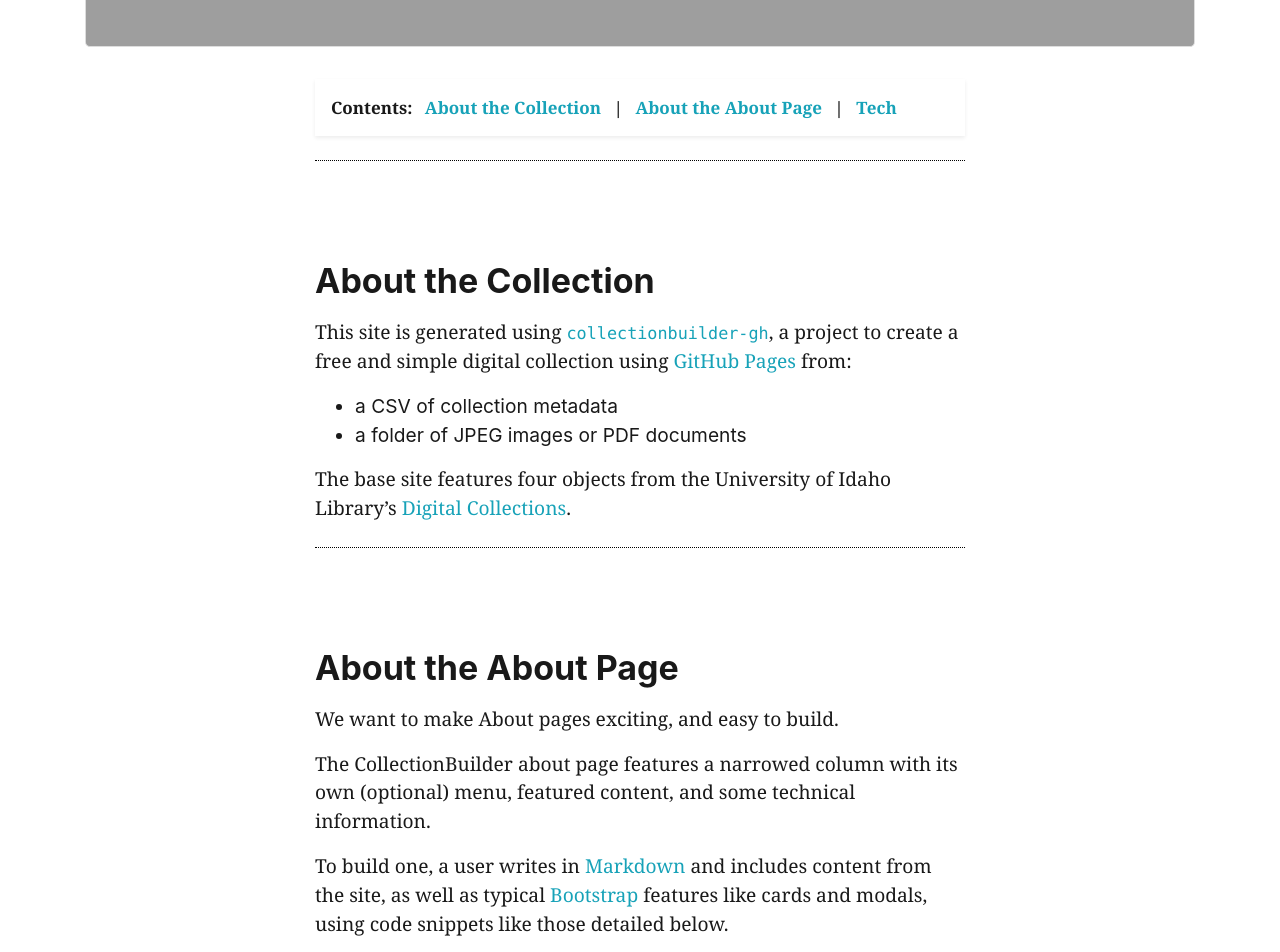
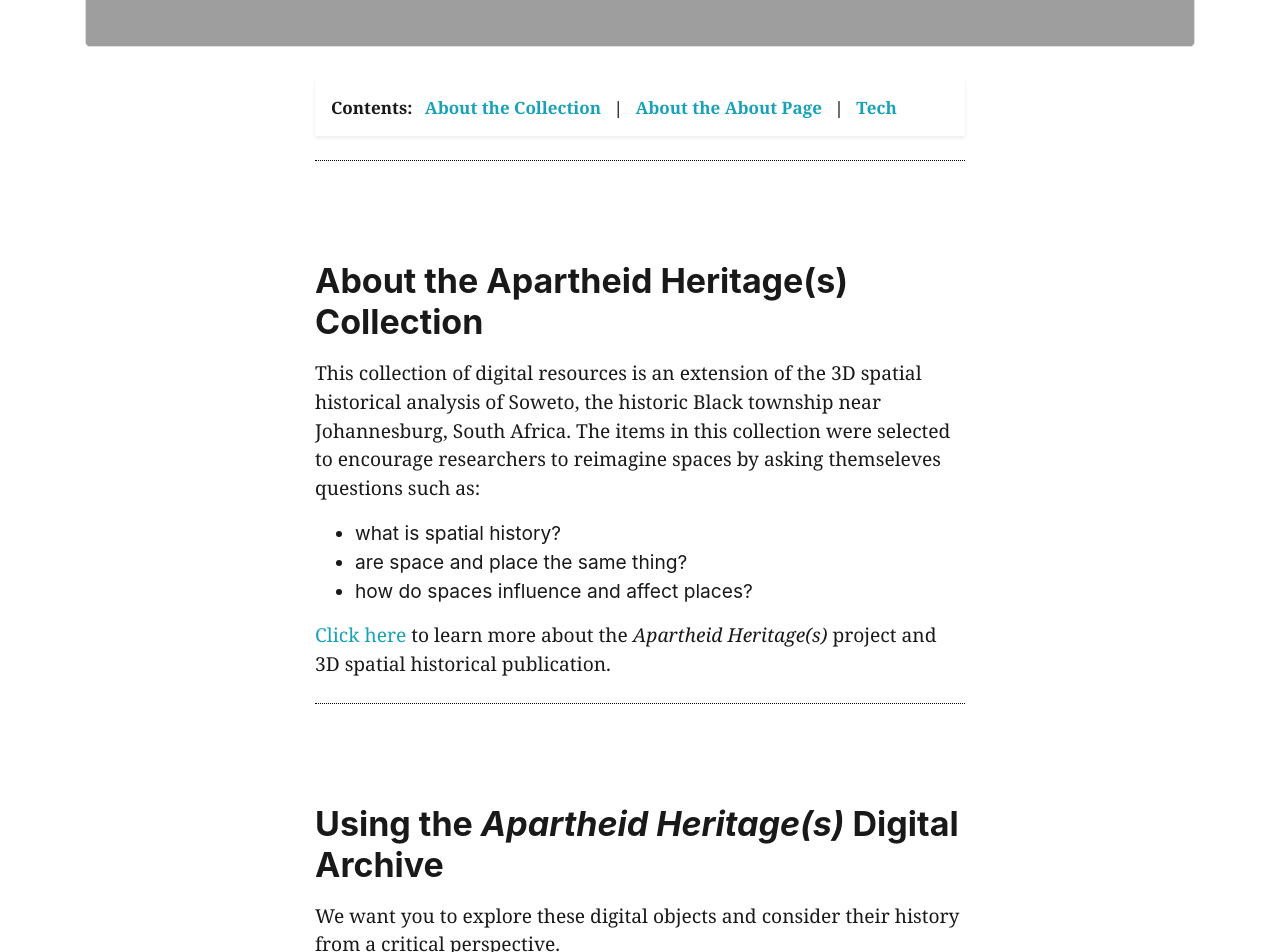
Before and after one commit to CassieConnected/AHDigitalArchive, a Jekyll site: the page built from pages/about.md, in a window 1280 px wide and 1400 px high, scrolled down 390 px. Shown: the top 952 px of the window. Built offline with Jekyll 4.4.1, drawn with Linux system fonts in a browser that asks for light colours; nearby versions of some CDN libraries; some of the changed text lies outside the part shown.

Commit message:
Update about.md

```diff
--- a/pages/about.md
+++ b/pages/about.md
@@ -1,5 +1,5 @@
 ---
-title: About
+title: About *Apartheid Heritage(s)*
 layout: about
 permalink: /about.html
 # Edit the markdown on in this file to describe your collection
@@ -10,42 +10,34 @@ permalink: /about.html
 
 {% include feature/nav-menu.html sections="About the Collection;About the About Page" %}
 
-## About the Collection
+## About the Apartheid Heritage(s) Collection
 
-This site is generated using [`collectionbuilder-gh`](https://collectionbuilding.github.io/gh/), a project to create a free and simple digital collection using [GitHub Pages](https://pages.github.com/) from:
+This collection of digital resources is an extension of the 3D spatial historical analysis of Soweto, the historic Black township near Johannesburg, South Africa.
+The items in this collection were selected to encourage researchers to reimagine spaces by asking themseleves questions such as:
 
-- a CSV of collection metadata
-- a folder of JPEG images or PDF documents
+- what is spatial history?
+- are space and place the same thing?
+- how do spaces influence and affect places?
 
-The base site features four objects from the University of Idaho Library's [Digital Collections](https://www.lib.uidaho.edu/digital).
+[Click here](https://apartheidheritages.org/) to learn more about the *Apartheid Heritage(s)* project and 3D spatial historical publication.
 
-## About the About Page
+## Using the *Apartheid Heritage(s)* Digital Archive
 
-We want to make About pages exciting, and easy to build.
+We want you to explore these digital objects and consider their history from a critical perspective.
 
-The CollectionBuilder about page features a narrowed column with its own (optional) menu, featured content, and some technical information.
+Feel free to explore the archive by searching for objects by specific metadata categories, such as:
+-subject
+-date
+-location
 
-To build one, a user writes in [Markdown](https://guides.github.com/features/mastering-markdown/) and includes  content from the site, as well as typical [Bootstrap](https://getbootstrap.com/) features like cards and modals, using code snippets like those detailed below.
 
-(Each included file has several options, which are documented in the files themselves. I've given the content widths of 25% and 50% to save space, but you can feature the entire image or document.)
+When viewing an object, please pay special attention to the description field. The descriptions have been carefully researched in order to provide a historical background and context to the object.
 
-- Image --> `{% raw %}{% include feature/item-figure.html objectid="demo_001" width="25" %}{% endraw %}`
+After the description of every image, there is a statement that reads, "For additional context, please consider:" followed by a list of concepts and events. These have been included to encourage the user to think critically about the object they are viewing, the spatial history, and the critical role of digital archives in pushing against normative historical narratives.
 
-{% include feature/item-figure.html objectid="demo_001" width="25" %}
+{% include feature/card.html header="Description example" text="This 1977 photo shows a member of the South African Police's Security Branch, which was a special task force formed for the explicit purpose of crushing anti-apartheid movements. On June 19, 1977, the one-year anniversary of the Soweto Uprising, officers patrolled Black townships, shooting bird-shot, tear gas, and ammunition into Black demonstrators and protesters. The SAP Security Branch officer wears a camouflage uniform and carries tear-gas launcher attached to what appears to be an assault style rifle, one of the many weapons and riot gear used by police. Behind him are other SAP officers and white South African onlookers.
+<strong>For additional context, please consider: South Africa Police's Security Branch targets anti-apartheid activists; Police state; Militarized police; Police and military in Black neighborhoods; Treatment of Black people by the police; Military enforcement of white sumpremacy; Sharpeville; Soweto Uprising; Police and military seen as an occupying force in Black townships; Compulsory military service of White South African men </strong>" objectid="Firing_Teargas_Soweto_South_Africa_1977" width="25" centered=true %}
 
-- PDF -- > `{% raw %}{% include feature/item-pdf-embed.html objectid="demo_002"  width="25" %}{% endraw %}`
-
-{% include feature/item-pdf-embed.html objectid="demo_002" width="25" %}
-
-- Video: `{% raw %}{% include feature/item-video-embed.html objectid="demo_004" %}{% endraw %}`
-
-{% include feature/item-video-embed.html objectid="demo_004" %}
-
-- Card -- > `{% raw %}{% include feature/card.html header="This is a Card" text="The card features an image from the collection as a cap" objectid="demo_004" width="25" centered=true %}{% endraw %}`
-
-{% include feature/card.html header="This is a Card" text="The card features an image from the collection as a cap" objectid="demo_004" width="25" centered=true %}
-
-- Buttons -- > `{% raw %}{% include feature/button.html text="Button Link to Somewhere" link="https://collectionbuilder.github.io/" color="success" %}{% endraw %}`
 
 {% include feature/button.html text="Button Link to Somewhere" link="https://collectionbuilder.github.io/" color="success" centered=true %}
 
@@ -53,8 +45,62 @@ To build one, a user writes in [Markdown](https://guides.github.com/features/mas
 
 {% include feature/alert.html text="This is an *alert* that 'warns' a user with centrally aligned text." color="warning" align="center"  %}
 
-- Modals -- > `{% raw %}{% include feature/modal.html button="This is a modal using a 'primary' colored button to invite clicking" title="when clicked:" text="A Modal will pop out a box with some more information" color="primary"  %}{% endraw %}`
+<div class="container-box">
+<button type="button" class="btn btn-info btn-lg" data-toggle="modal" data-target="#myModal">Contact Us</button>
+</div>
 
-{% include feature/modal.html button="This is a modal using a 'primary' colored button to invite clicking" title="When clicked:" text="A Modal will pop out a box with some more information" color="primary"  %}
+<!-- Modal -->
+<div id="myModal" class="modal fade" role="dialog">
+  <div class="modal-dialog">
 
-We hope this makes it easier for site builders to develop the collection AND add interesting and engaging contextual information.
+<!-- Modal content-->
+<div class="modal-content">
+<div class="modal-header">
+<button type="button" class="close" data-dismiss="modal">×</button>
+<h4 class="modal-title">Contact Us</h4>
+</div>
+<div class="modal-body">
+
+        <form role="form" method="post" id="reused_form">
+        <p>
+            Send your message in the form below and we will get back to you as early as possible.
+        </p>
+
+        <div class="form-group">
+            <label for="name">
+                Name:</label>
+            <input type="text" class="form-control"
+            id="name" name="name"   required maxlength="50">
+
+        </div>
+        <div class="form-group">
+            <label for="email">
+                Email:</label>
+            <input type="email" class="form-control"
+            id="email" name="email" required maxlength="50">
+        </div>
+        <div class="form-group">
+            <label for="name">
+                Message:</label>
+            <textarea class="form-control" type="textarea" name="message"
+            id="message" placeholder="Your Message Here"
+            maxlength="6000" rows="7"></textarea>
+        </div>
+        <button type="submit" class="btn btn-lg btn-success btn-block" id="btnContactUs">Post It! →</button>
+
+    </form>
+    <div id="success_message" style="width:100%; height:100%; display:none; ">
+        <h3>Sent your message successfully!</h3>
+    </div>
+    <div id="error_message"
+    style="width:100%; height:100%; display:none; ">
+        <h3>Error</h3>
+        Sorry there was an error sending your form.
+
+    </div>
+</div>
+
+</div>
+
+ </div>
+</div>
```
